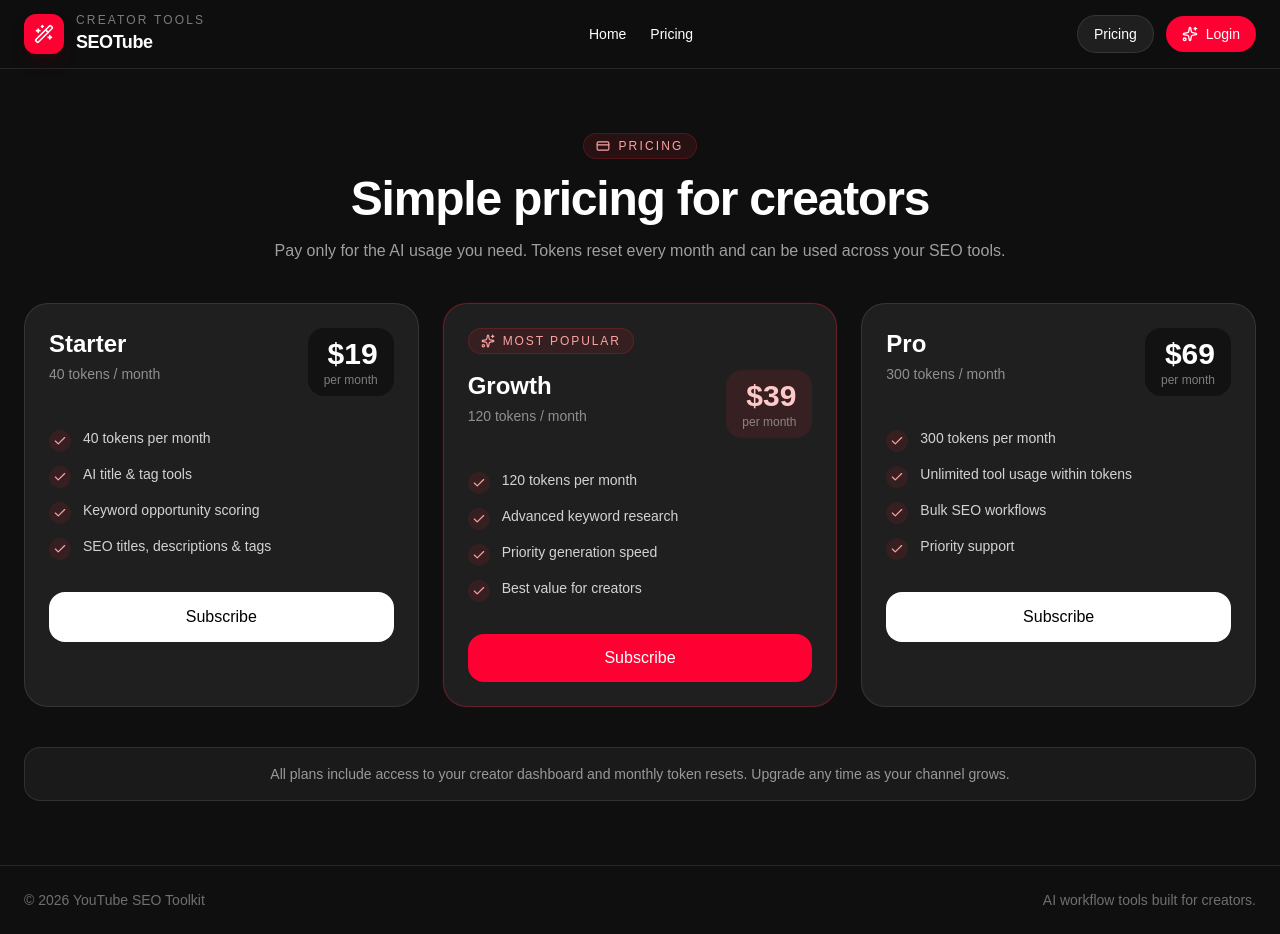
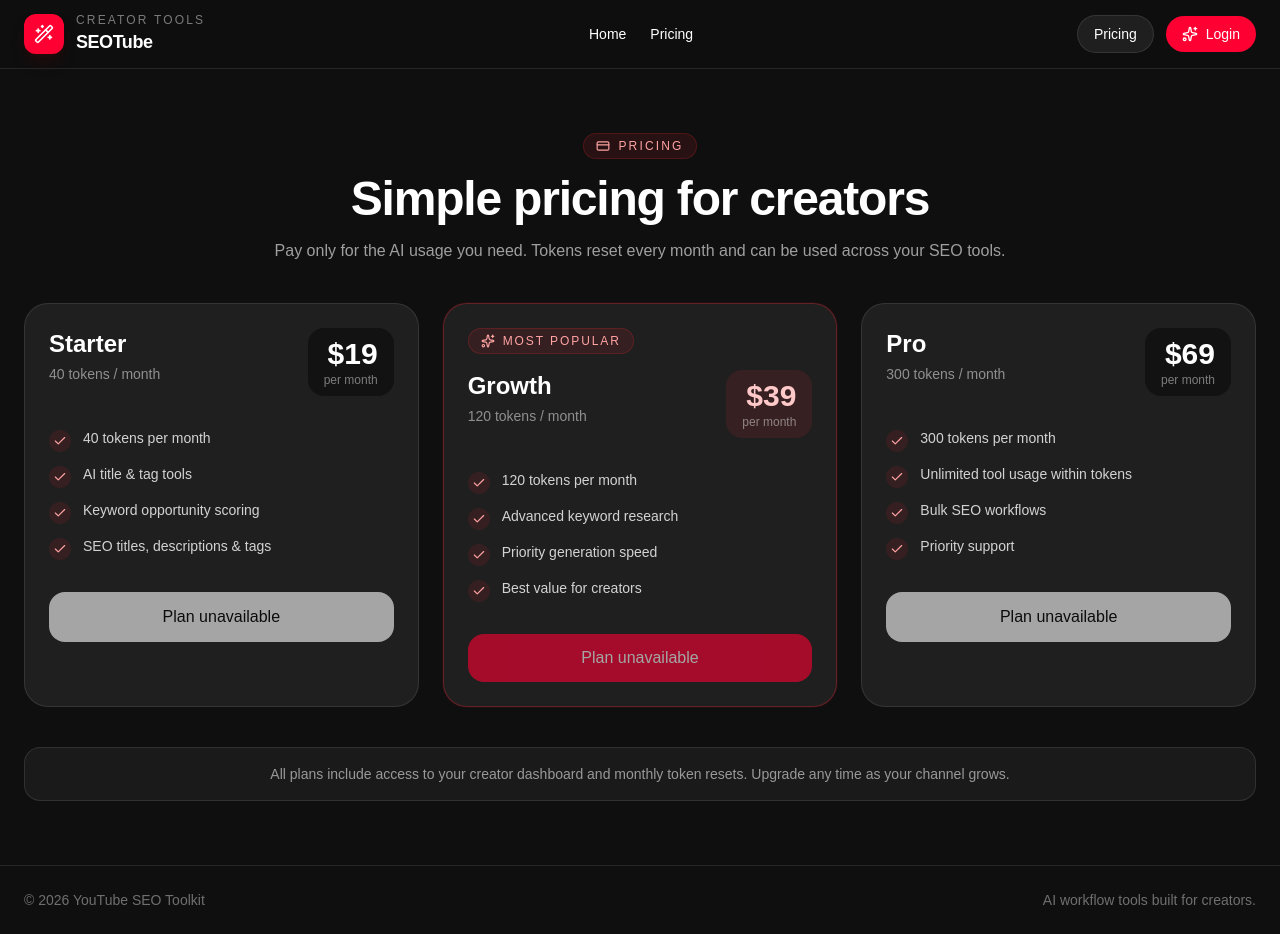
Before and after one commit to adamhuwxz/youtube-seo-toolkit, a Next.js app: page /pricing in a window 1280 px wide. Built offline with nearby package versions, Linux system fonts and the light colour scheme; no server answers.

Commit message:
updated fixed pricing

```diff
--- a/app/pricing/page.tsx
+++ b/app/pricing/page.tsx
@@ -6,12 +6,21 @@ import Footer from "@/components/layout/Footer";
 import { Check, CreditCard, Sparkles } from "lucide-react";
 import { useAuth } from "@/components/providers/AuthProvider";
 
-const plans = [
+type Plan = {
+  name: string;
+  price: string;
+  tokens: number;
+  priceId: string;
+  popular?: boolean;
+  features: string[];
+};
+
+const plans: Plan[] = [
   {
     name: "Starter",
     price: "$19",
     tokens: 40,
-    priceId: process.env.NEXT_PUBLIC_STRIPE_PRICE_STARTER!,
+    priceId: process.env.NEXT_PUBLIC_STRIPE_PRICE_STARTER ?? "",
     features: [
       "40 tokens per month",
       "AI title & tag tools",
@@ -23,7 +32,7 @@ const plans = [
     name: "Growth",
     price: "$39",
     tokens: 120,
-    priceId: process.env.NEXT_PUBLIC_STRIPE_PRICE_GROWTH!,
+    priceId: process.env.NEXT_PUBLIC_STRIPE_PRICE_GROWTH ?? "",
     popular: true,
     features: [
       "120 tokens per month",
@@ -36,7 +45,7 @@ const plans = [
     name: "Pro",
     price: "$69",
     tokens: 300,
-    priceId: process.env.NEXT_PUBLIC_STRIPE_PRICE_PRO!,
+    priceId: process.env.NEXT_PUBLIC_STRIPE_PRICE_PRO ?? "",
     features: [
       "300 tokens per month",
       "Unlimited tool usage within tokens",
@@ -56,6 +65,11 @@ export default function PricingPage() {
       return;
     }
 
+    if (!priceId) {
+      alert(`Missing Stripe price ID for ${planName}.`);
+      return;
+    }
+
     try {
       setLoadingPlan(planName);
 
@@ -72,13 +86,18 @@ export default function PricingPage() {
 
       const data = await res.json();
 
+      if (!res.ok) {
+        alert(data.error || "Checkout failed.");
+        return;
+      }
+
       if (data.url) {
         window.location.href = data.url;
       } else {
-        alert("Checkout failed.");
+        alert("Stripe did not return a checkout URL.");
       }
     } catch (error) {
-      console.error(error);
+      console.error("Checkout error:", error);
       alert("Something went wrong.");
     } finally {
       setLoadingPlan(null);
@@ -113,6 +132,7 @@ export default function PricingPage() {
         <div className="mt-10 grid gap-6 xl:grid-cols-3">
           {plans.map((plan) => {
             const isPopular = Boolean(plan.popular);
+            const hasValidPriceId = Boolean(plan.priceId);
 
             return (
               <div
@@ -168,14 +188,18 @@ export default function PricingPage() {
 
                 <button
                   onClick={() => handleCheckout(plan.priceId, plan.name)}
-                  disabled={loadingPlan === plan.name}
-                  className={`mt-8 w-full rounded-2xl px-4 py-3 text-sm font-semibold transition disabled:opacity-60 ${
+                  disabled={loadingPlan === plan.name || !hasValidPriceId}
+                  className={`mt-8 w-full rounded-2xl px-4 py-3 text-sm font-semibold transition disabled:cursor-not-allowed disabled:opacity-60 ${
                     isPopular
                       ? "bg-[#ff0033] text-white hover:bg-[#e0002d]"
                       : "border border-white/10 bg-white text-black hover:bg-white/90"
                   }`}
                 >
-                  {loadingPlan === plan.name ? "Redirecting..." : "Subscribe"}
+                  {loadingPlan === plan.name
+                    ? "Redirecting..."
+                    : hasValidPriceId
+                      ? "Subscribe"
+                      : "Plan unavailable"}
                 </button>
               </div>
             );
```
